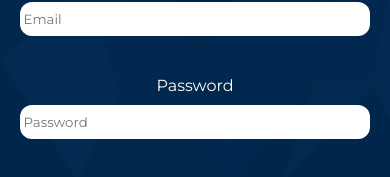
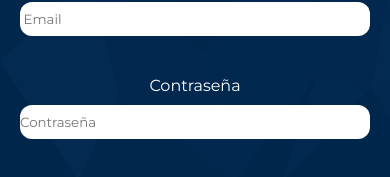
Before and after one commit to Yulanyandrea/JyKsports_FrontEnd, a React (Create React App) app: page /login in a window 390 px wide. Shown: the part 420-597 px from the top of the page. Built offline with nearby package versions, Linux system fonts and the light colour scheme; no server answers; a web font is replaced by a local one.

Commit message:
adding media query

```diff
--- a/src/pages/AddUser/style.css
+++ b/src/pages/AddUser/style.css
@@ -49,14 +49,22 @@
 .ContainerAddUser__week--button{
   border-style: none;
   height: 26px;
-  padding: 5px;
+  padding: 10px;
   border-radius: 10px;
   margin-top: 10px;
   background-color: #3d8bda;
   display: flex;
   align-items: center;
+  height: 30px;
 }
 
 .ContainerAddUser__week--button:hover{
   background-color: #64edbc;
 }
+
+@media(min-width:1200px){
+  .ContainerAddUser{
+    width: 33%;
+    left: 30%;
+  }
+}
--- a/src/pages/LogIn/LogIn.jsx
+++ b/src/pages/LogIn/LogIn.jsx
@@ -55,8 +55,8 @@ const LogIn = () => {
         )}
       </div>
       <div className="LogInContainer__password">
-        <label htmlFor="name" className="password">Password</label>
-        <input type="password" className="LogInContainer__textPassword--input" name="password" onChange={handleChange} placeholder=" Password" />
+        <label htmlFor="name" className="password">Contraseña</label>
+        <input type="password" className="LogInContainer__textPassword--input" name="password" onChange={handleChange} placeholder="Contraseña" />
         {dataError ? <span className="error">{dataError}</span> : null}
       </div>
       <div className="LogInContainer__submit">
```
